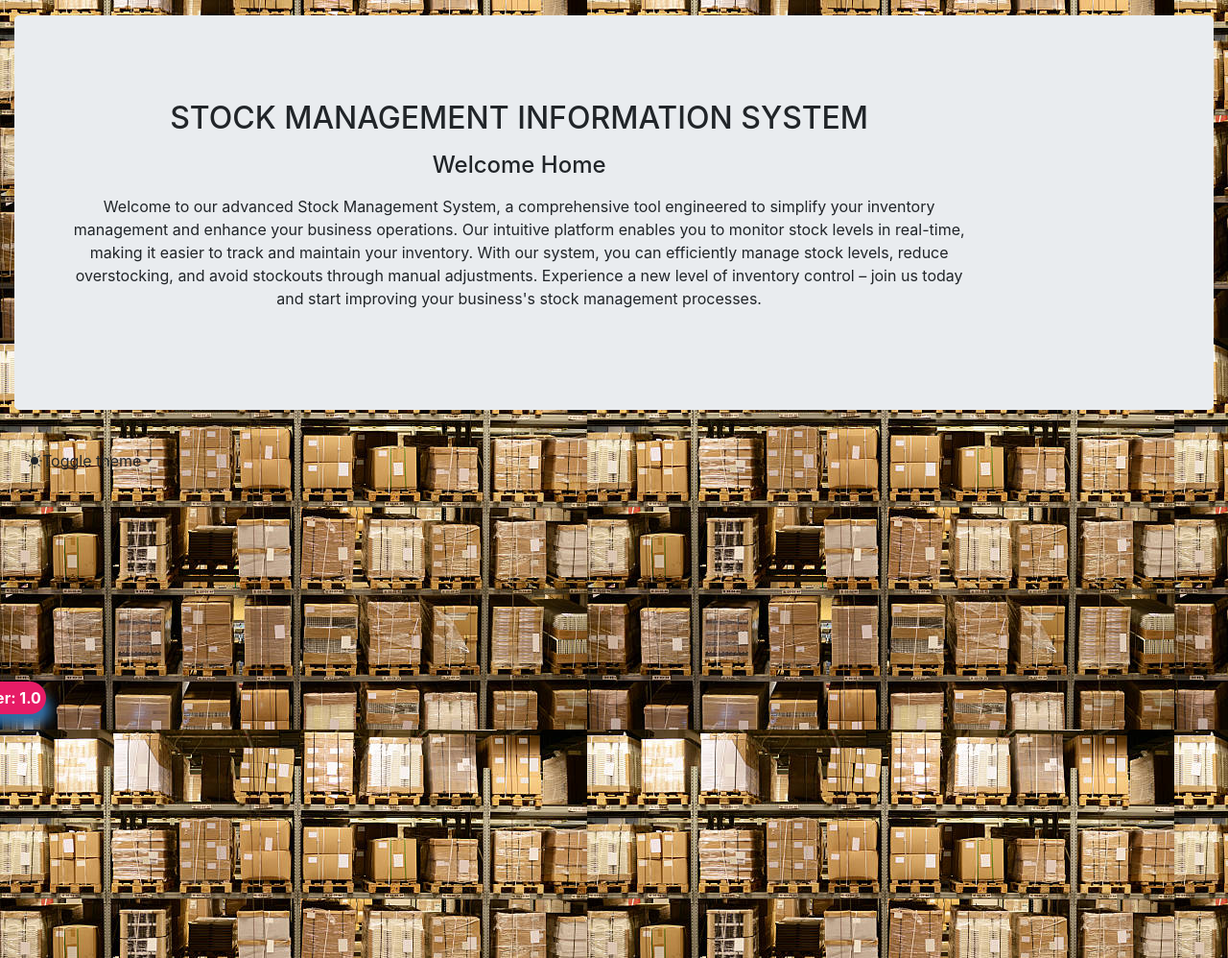
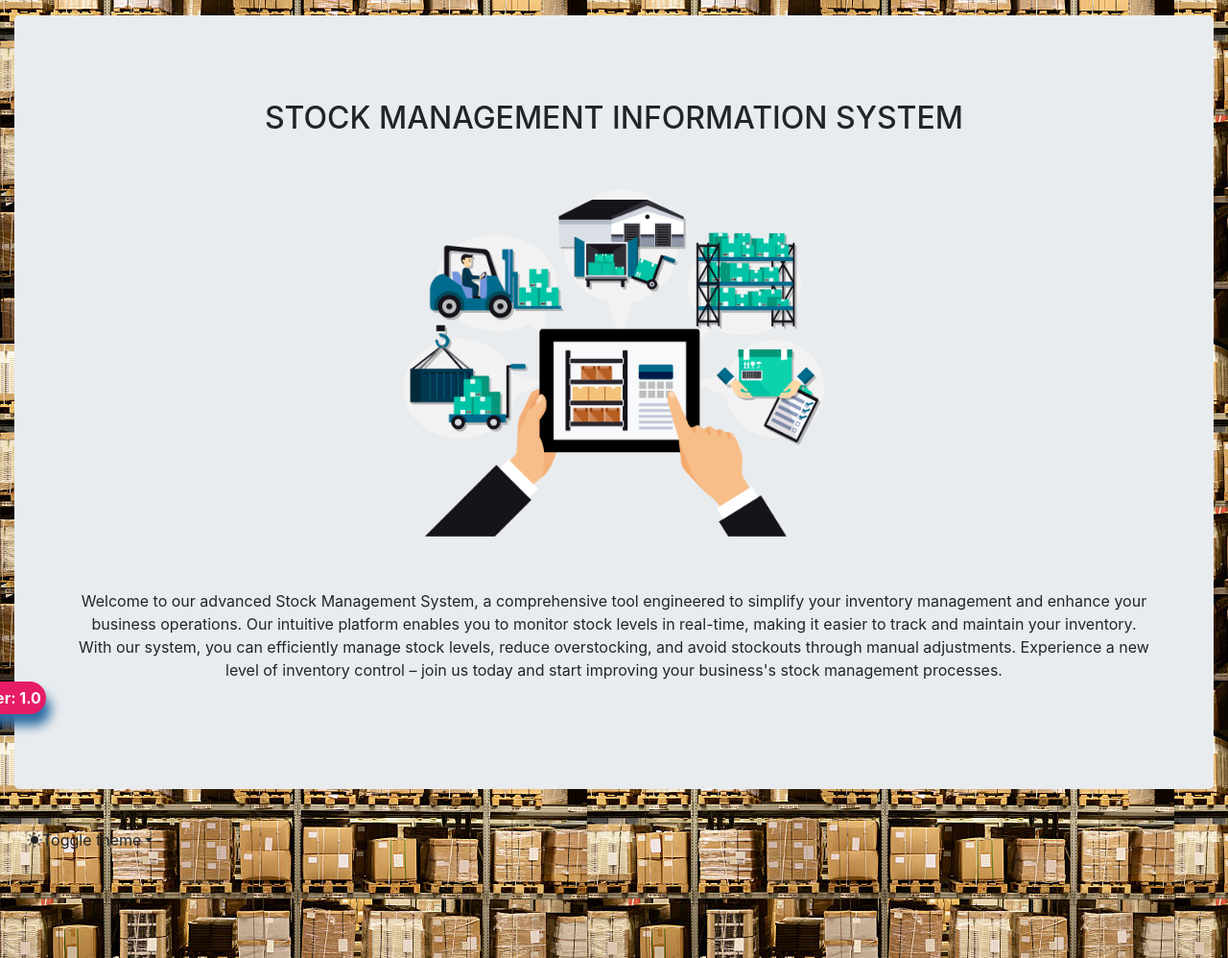
Before and after one commit to georgesroberto/Stock-Management-System, a Django app: page / in a window 1280 px wide. Shown: the part 56-1054 px from the top of the page at 96% size. Run offline with Django 4.2, Linux system fonts and the light colour scheme; some libraries are stand-ins or nearby versions.

Commit message:
Loadnig static to add home image

```diff
--- a/inventory/templates/home.html
+++ b/inventory/templates/home.html
@@ -1,11 +1,10 @@
 {% extends "base.html" %}
+{%  load static %}
 
 {% block context %}
-    <div class="col-1"></div>
-    <div class="col-10 p-4 text-center">
+    <div class="col-12 p-4 text-center">
         <h2>STOCK MANAGEMENT INFORMATION SYSTEM</h2>
-        <h4 class="p-2">Welcome Home</h4>
-        <p>Welcome to our advanced Stock Management System, a comprehensive tool engineered to simplify your inventory management and enhance your business operations. Our intuitive platform enables you to monitor stock levels in real-time, making it easier to track and maintain your inventory. With our system, you can efficiently manage stock levels, reduce overstocking, and avoid stockouts through manual adjustments. Experience a new level of inventory control – join us today and start improving your business's stock management processes.</p>
+        <img src="{% static 'img/home.png' %}" style="width: 40%;" alt="smis">
+        <p class="p-2">Welcome to our advanced Stock Management System, a comprehensive tool engineered to simplify your inventory management and enhance your business operations. Our intuitive platform enables you to monitor stock levels in real-time, making it easier to track and maintain your inventory. With our system, you can efficiently manage stock levels, reduce overstocking, and avoid stockouts through manual adjustments. Experience a new level of inventory control – join us today and start improving your business's stock management processes.</p>
     </div>
-    <div class="col-1"></div>
 {% endblock context %}
```
